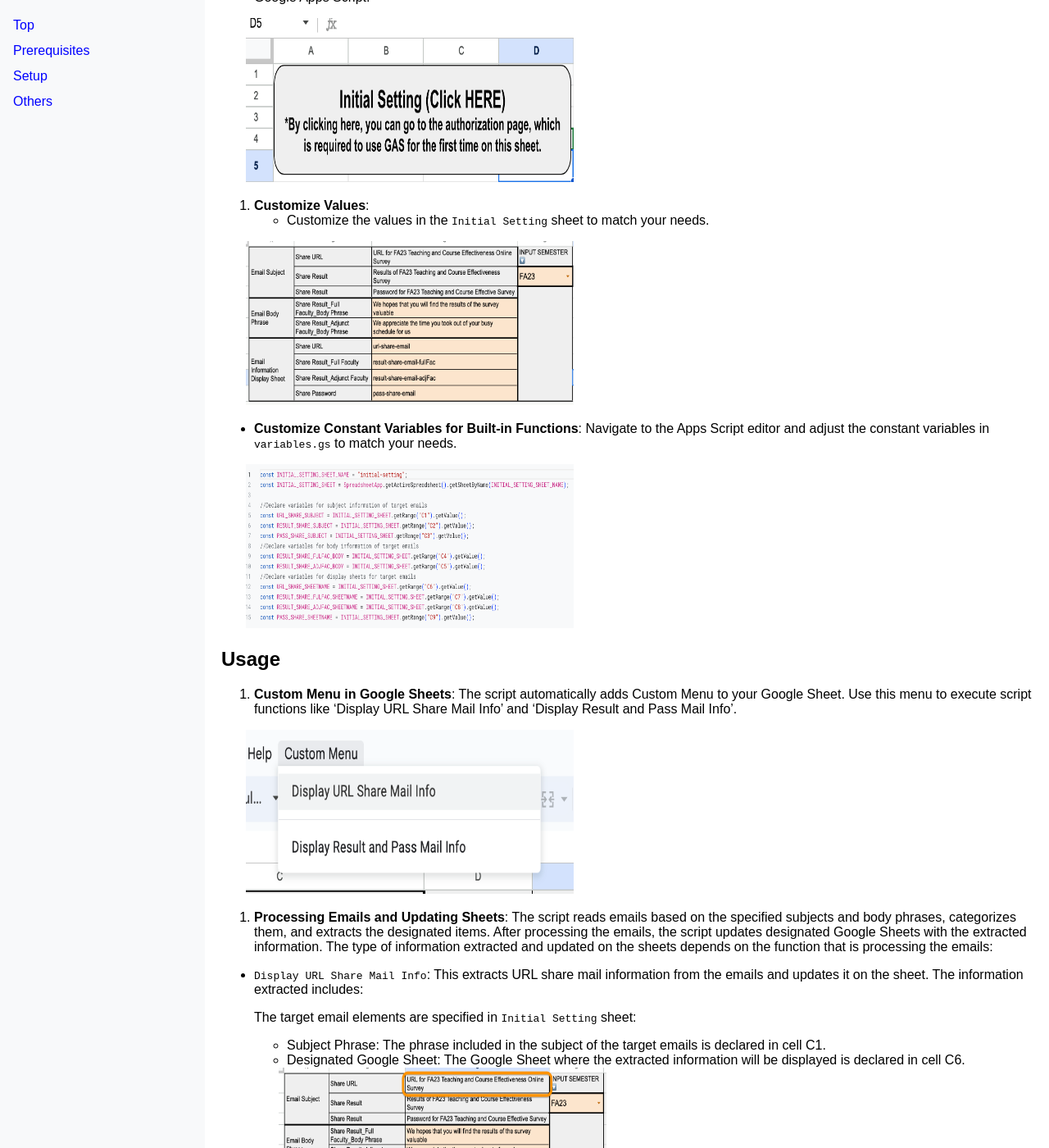
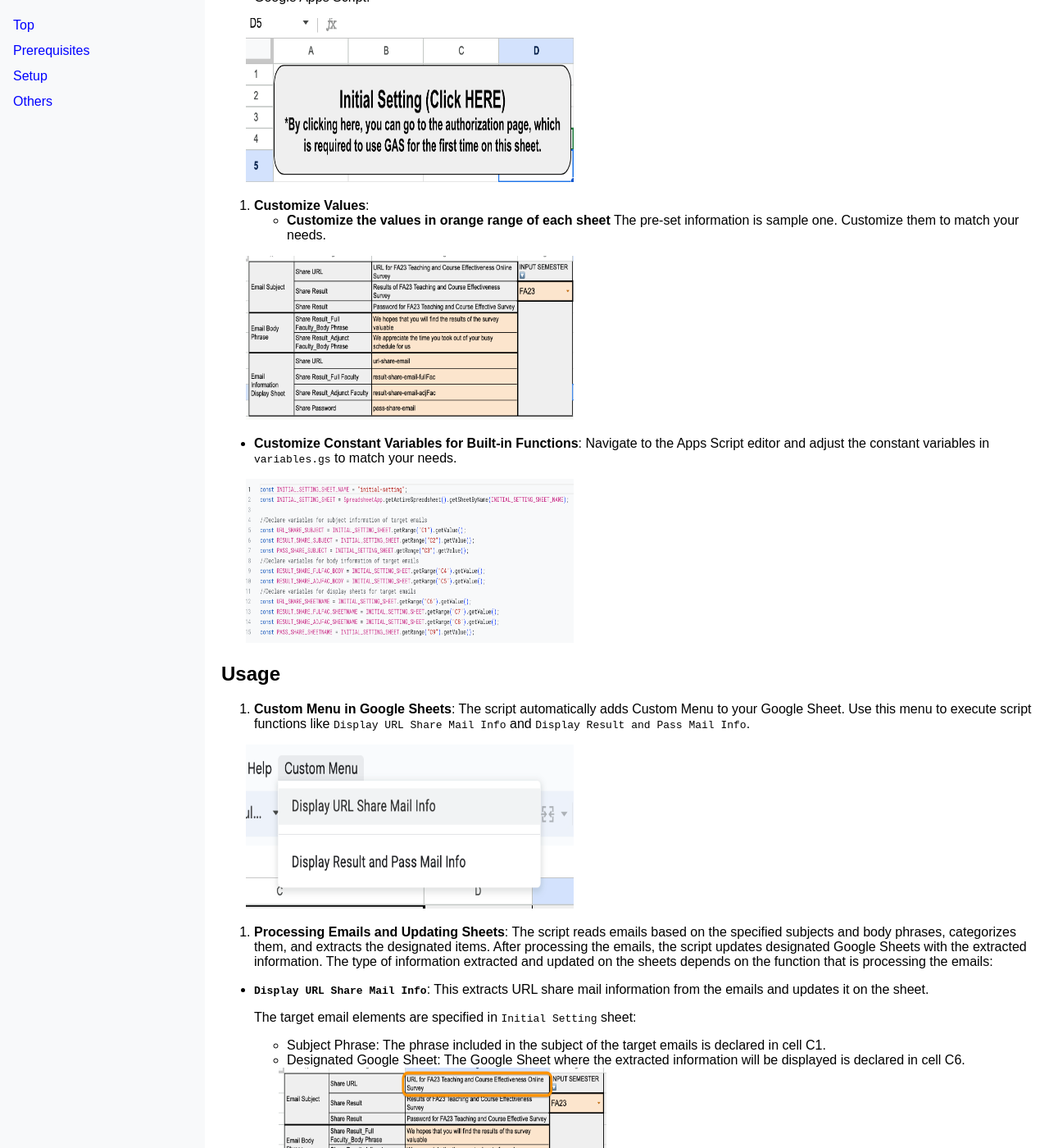
Before and after one commit to tsato21/sheet-mail-sync, a Jekyll site: the page built from docs/index.md, in a window 1280 px wide and 1400 px high, scrolled down 491 px. Shown: the whole window at 82% size. Built offline with Jekyll 4.4.1, drawn with Linux system fonts in a browser that asks for light colours; some of the changed text lies outside the part shown.

Commit message:
Modify index.md

```diff
--- a/docs/index.md
+++ b/docs/index.md
@@ -26,7 +26,7 @@ This project is a Google Apps Script (GAS) that automates the process of extract
 </div>
 
 4. **Customize Values**:
-  - Customize the values in the `Initial Setting` sheet to match your needs.
+  - **Customize the values in orange range of each sheet** The pre-set information is sample one. Customize them to match your needs.
 <div style="margin-left: 30px">
   <img src="assets/images/sheet-name_pre-criteria.png" alt="Image of Initial Setting Values" width="400" height="200">
 </div>
@@ -38,14 +38,14 @@ This project is a Google Apps Script (GAS) that automates the process of extract
 
 ## Usage
 
-1. **Custom Menu in Google Sheets**: The script automatically adds Custom Menu to your Google Sheet. Use this menu to execute script functions like 'Display URL Share Mail Info' and 'Display Result and Pass Mail Info'.
+1. **Custom Menu in Google Sheets**: The script automatically adds Custom Menu to your Google Sheet. Use this menu to execute script functions like `Display URL Share Mail Info` and `Display Result and Pass Mail Info`.
 <div style="margin-left: 30px">
   <img src="assets/images/custom-menu.png" alt="Image of Custom Menu Button" width="400" height="200">
 </div>
 
 2. **Processing Emails and Updating Sheets**: The script reads emails based on the specified subjects and body phrases, categorizes them, and extracts the designated items. After processing the emails, the script updates designated Google Sheets with the extracted information. The type of information extracted and updated on the sheets depends on the function that is processing the emails:
 
-  - `Display URL Share Mail Info`: This extracts URL share mail information from the emails and updates it on the sheet. The information extracted includes:
+  - **`Display URL Share Mail Info`**: This extracts URL share mail information from the emails and updates it on the sheet.
 
     The target email elements are specified in `Initial Setting` sheet:
 
@@ -66,7 +66,7 @@ This project is a Google Apps Script (GAS) that automates the process of extract
       <img src="assets/images/display-url-share-email.png" alt="Image of URL Share Email Keys" width="500" height="300">
     </div>
 
-  - `Display Result and Pass Mail Info`: This function handles two types of emails simultaneously: result share email and pass mail.
+  - **`Display Result and Pass Mail Info`**: This function handles two types of emails simultaneously: result share email and pass mail.
 
       - **Result Share Email**: The function extracts target emails with the designated subject declared in cell C2. It then sorts out the emails depending on the body phrase declared in cell C4 for full faculty and cell C5 for adjunct faculty. The extracted information (Recipients, Subject, Body, Attachment File Name, Faculty ID) is then displayed in the sheets whose names are declared in cells C7 and C8.
       <div style="margin-left: 30px">
@@ -92,7 +92,7 @@ This project is a Google Apps Script (GAS) that automates the process of extract
   - **Orange Range**: This area is designated for the user to input the original data. It's crucial to ensure that the correct information is entered into each column.
   - **Red Range**: This area displays the results of the comparison. If an item matches the original data, it will display "MATCH". If it doesn't match, it will display "NOT MATCH" or "EMPTY" and other information, depending on the situation. The "Check" section provides a final result, indicating whether all items have matched (OK) or not (CAREFUL).
     <div style="margin-left: 30px">
-      <img src="assets/images/check-url-share-email.png" alt="Image of Pass Share Email Sheet" width="500" height="200">
+      <img src="assets/images/check-url-share-email.png" alt="Image of Pass Share Email Sheet" width="600" height="200">
     </div>
 
 ## Key Components of Script
@@ -120,6 +120,7 @@ This project is a Google Apps Script (GAS) that automates the process of extract
 - `displayURLShareMailInfo()`: This function retrieves URL share mail information, processes it (e.g., parsing, validation), and then updates the relevant sheet with this information. It's responsible for ensuring that the sheet accurately reflects the current state of URL share mail info.
 
 - `displayResultAndPassMailInfo()`: This function handles the retrieval, processing (e.g., parsing, validation), and sheet updating for result sharing and pass mail information. It ensures that the sheet is kept up-to-date with the latest result sharing and pass mail info.
+
 ## Others
 
 - **Error Handling**: The script includes robust Error Handling to log issues and alert users in case of any processing failures.
```
Also changed, not shown: other parts of docs/index.md (+1 -1 lines).
